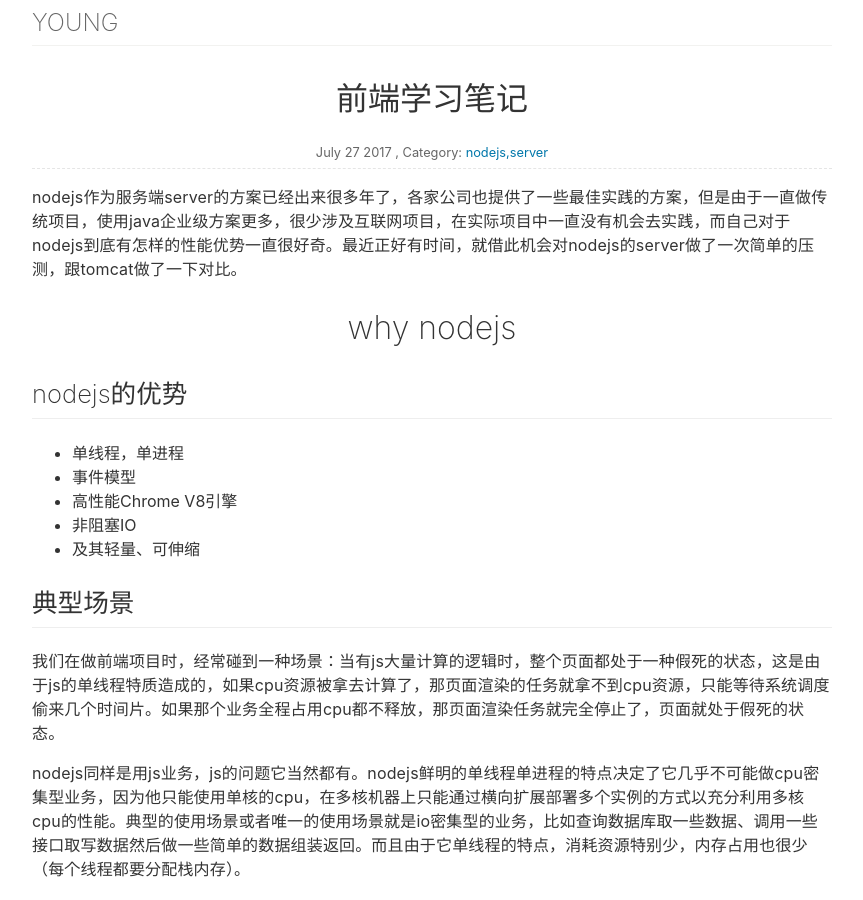
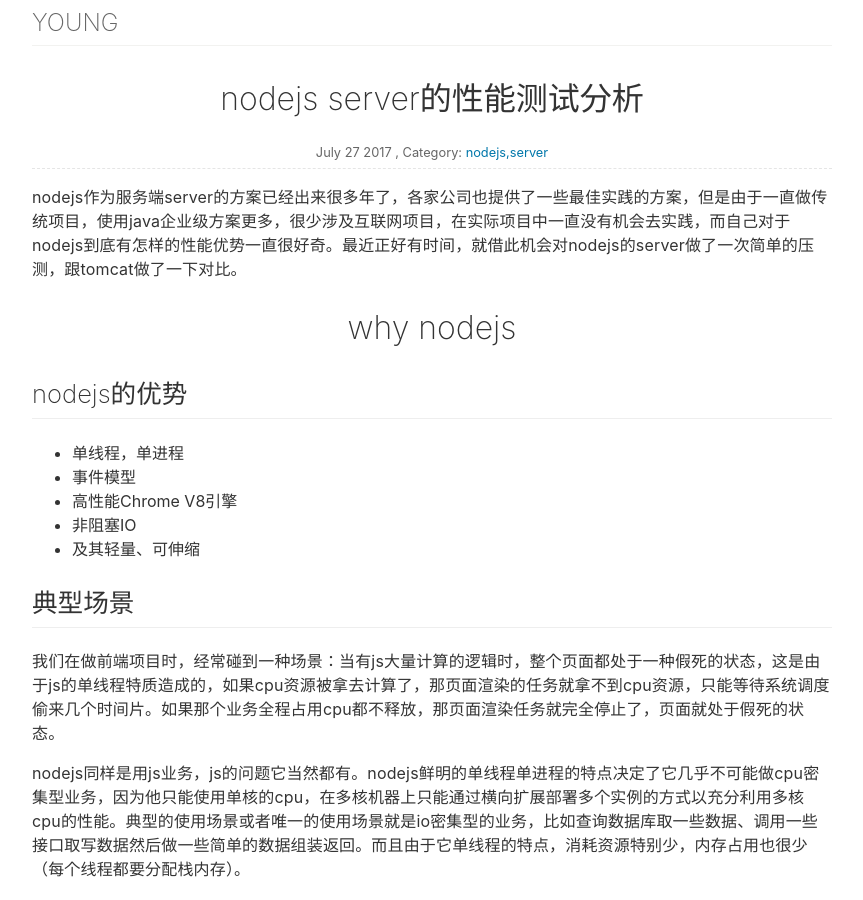
Before and after one commit to ThomasYoung1989/blog, a Jekyll site: the page built from _posts/2017-07-27-server-test.markdown, in a window 1280 px wide and 900 px high. Shown: the whole window, without its empty margins (208-1071 px from the left). Built offline with Jekyll 4.4.1, drawn with Linux system fonts in a browser that asks for light colours; comment, search, counter and statistics services are not loaded.

Commit message:
blog title修改

```diff
--- a/_posts/2017-07-27-server-test.markdown
+++ b/_posts/2017-07-27-server-test.markdown
@@ -1,6 +1,6 @@
 ---
 layout: post
-title: "前端学习笔记"
+title: "nodejs server的性能测试分析"
 date: 2017-07-27 15:22
 comments: true
 categories: nodejs,server
```
